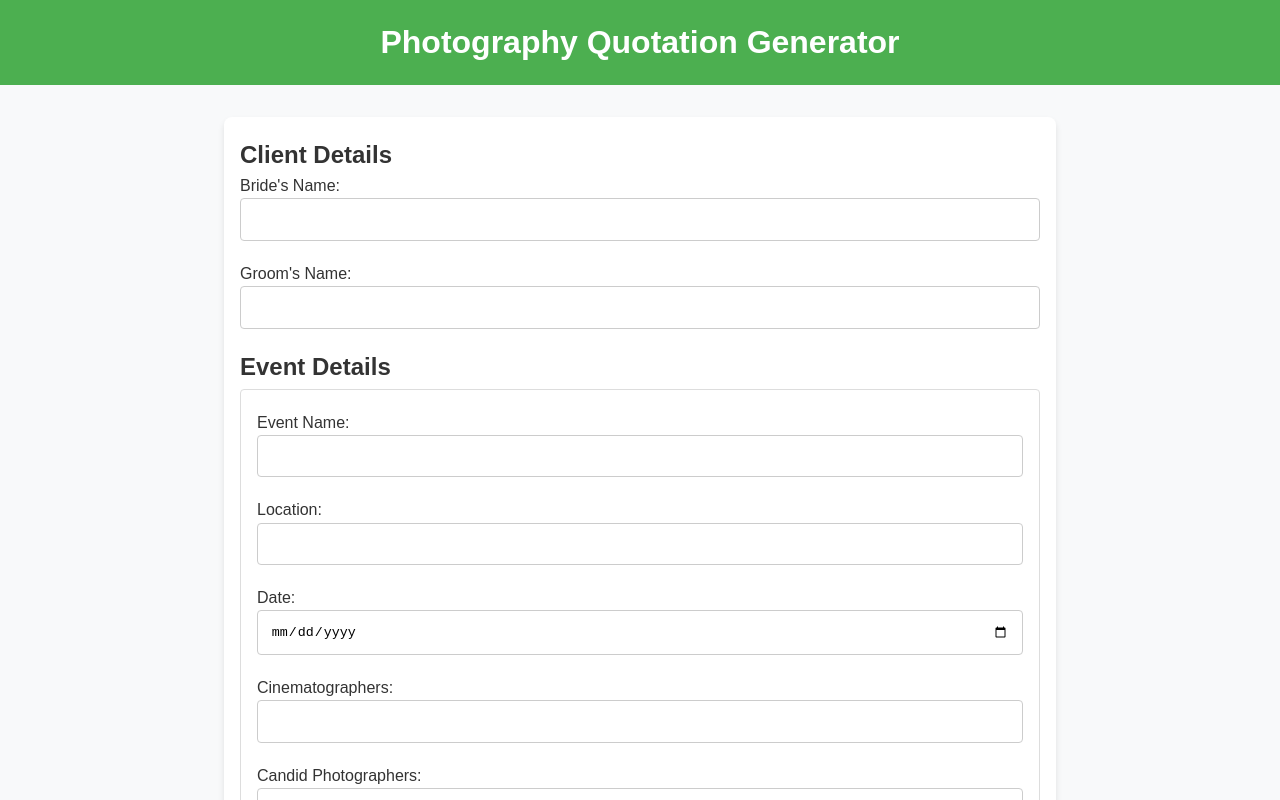
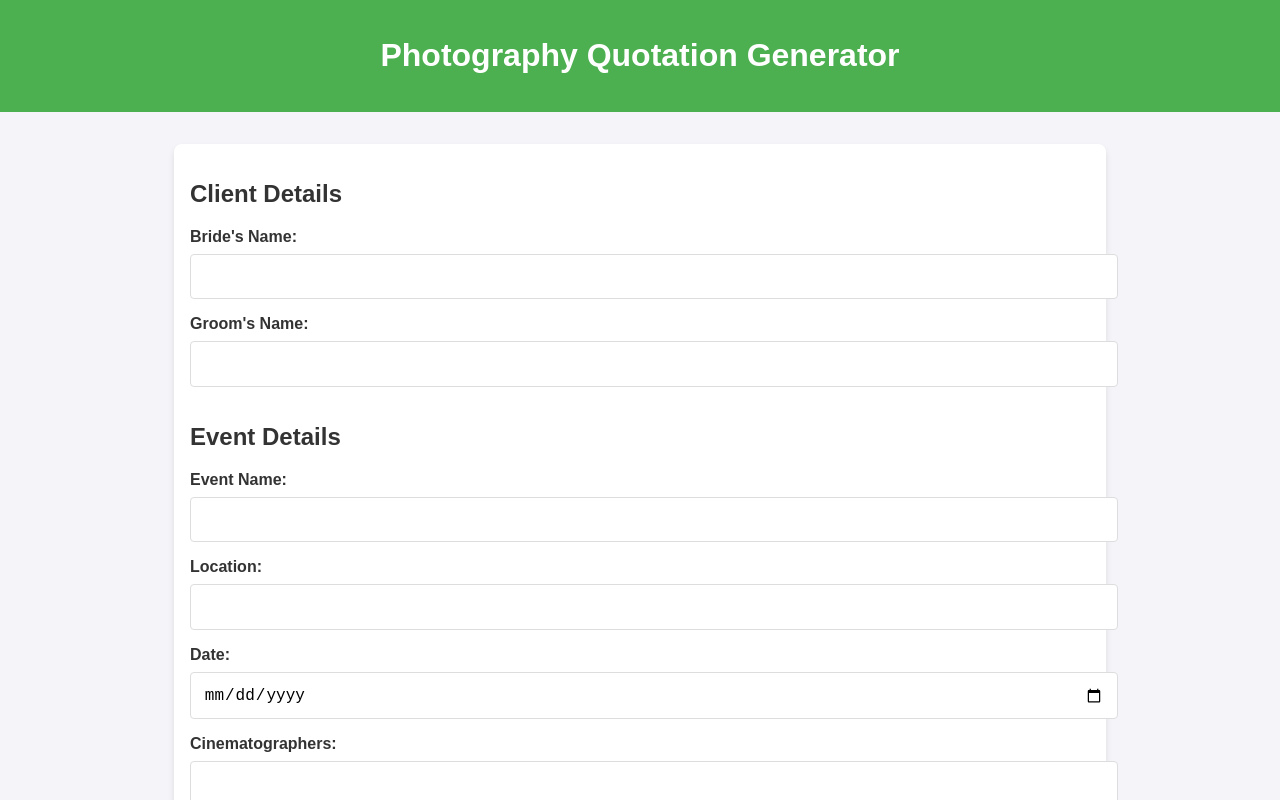
Before and after one commit to dileepdongala/knoty-weddings, a plain HTML site: page index.html in a window 1280 px wide. Shown: the top 800 px of the page. Drawn offline with Linux system fonts and the light colour scheme.

Commit message:
Update styles.css

```diff
--- a/styles.css
+++ b/styles.css
@@ -2,37 +2,35 @@ body {
 
     font-family: 'Arial', sans-serif;
 
-    background-color: #f8f9fa;
+    background-color: #f4f4f9;
+
+    color: #333;
 
     margin: 0;
 
     padding: 0;
 
-    color: #333;
+}
+
+
+
+header {
+
+    background: #4CAF50;
+
+    color: white;
+
+    padding: 1rem;
+
+    text-align: center;
 
 }
 
-header {
 
-    background-color: #4CAF50;
 
-    color: white;
+main {
 
-    text-align: center;
-
-    padding: 1rem 0;
-
-}
-
-h1, h2 {
-
-    margin: 0.5rem 0;
-
-}
-
-form {
-
-    max-width: 800px;
+    max-width: 900px;
 
     margin: 2rem auto;
 
@@ -46,15 +44,29 @@ form {
 
 }
 
+
+
+section {
+
+    margin-bottom: 2rem;
+
+}
+
+
+
 label {
 
     display: block;
 
-    margin: 0.5rem 0 0.2rem;
+    margin-bottom: 0.5rem;
+
+    font-weight: bold;
 
 }
 
-input, textarea, select, button {
+
+
+input, textarea, button {
 
     width: 100%;
 
@@ -62,17 +74,19 @@ input, textarea, select, button {
 
     margin-bottom: 1rem;
 
-    border: 1px solid #ccc;
+    border: 1px solid #ddd;
 
     border-radius: 4px;
 
-    box-sizing: border-box;
+    font-size: 1rem;
 
 }
 
+
+
 button {
 
-    background-color: #4CAF50;
+    background: #4CAF50;
 
     color: white;
 
@@ -80,43 +94,17 @@ button {
 
     cursor: pointer;
 
-    font-size: 1rem;
+}
+
+
+
+button:hover {
+
+    background: #45a049;
 
 }
 
-button:hover {
 
-    background-color: #45a049;
-
-}
-
-.event {
-
-    padding: 1rem;
-
-    border: 1px solid #ddd;
-
-    margin-bottom: 1rem;
-
-    border-radius: 4px;
-
-}
-
-#quotationOutput {
-
-    max-width: 800px;
-
-    margin: 2rem auto;
-
-    padding: 1rem;
-
-    background: white;
-
-    border-radius: 8px;
-
-    box-shadow: 0 4px 6px rgba(0, 0, 0, 0.1);
-
-}
 
 .hidden {
 
@@ -124,14 +112,16 @@ button:hover {
 
 }
 
+
+
 footer {
 
     text-align: center;
+
+    padding: 1rem;
 
     background: #4CAF50;
 
     color: white;
 
-    padding: 1rem 0;
-
 }
```
